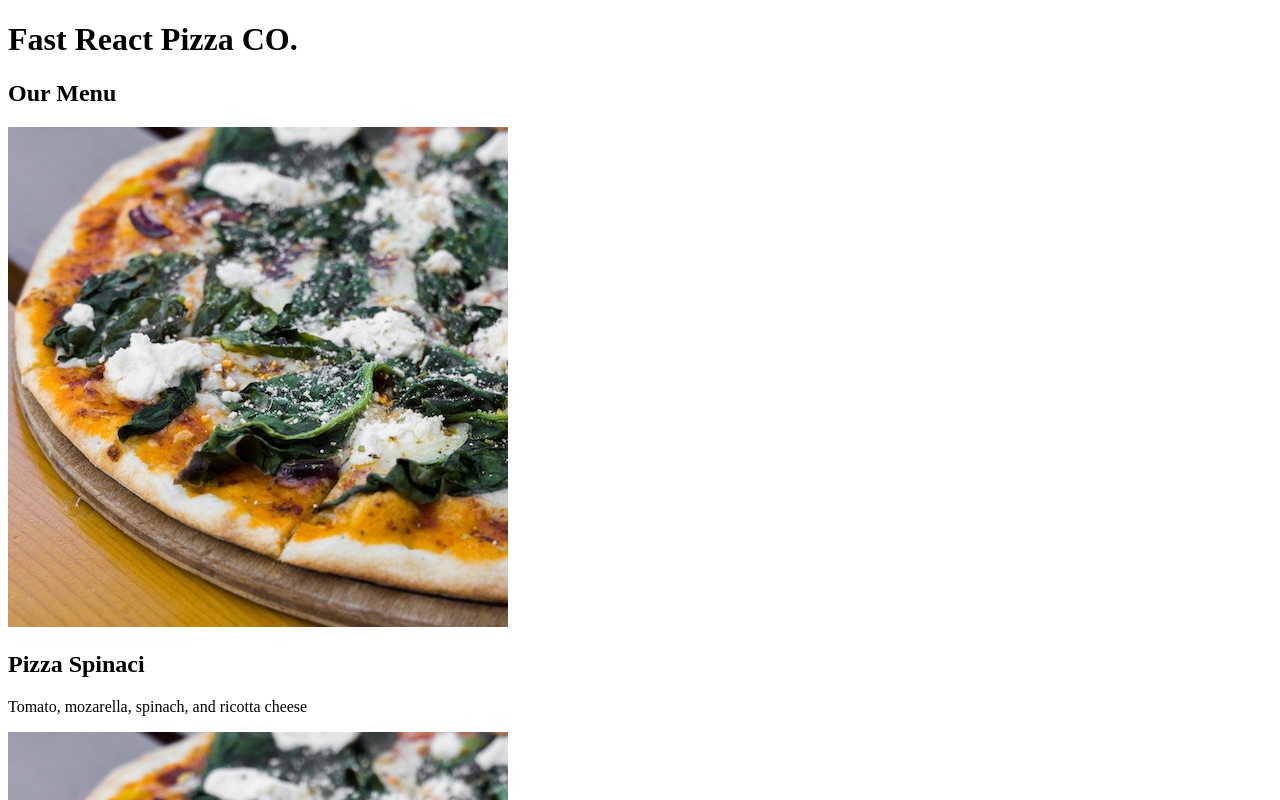
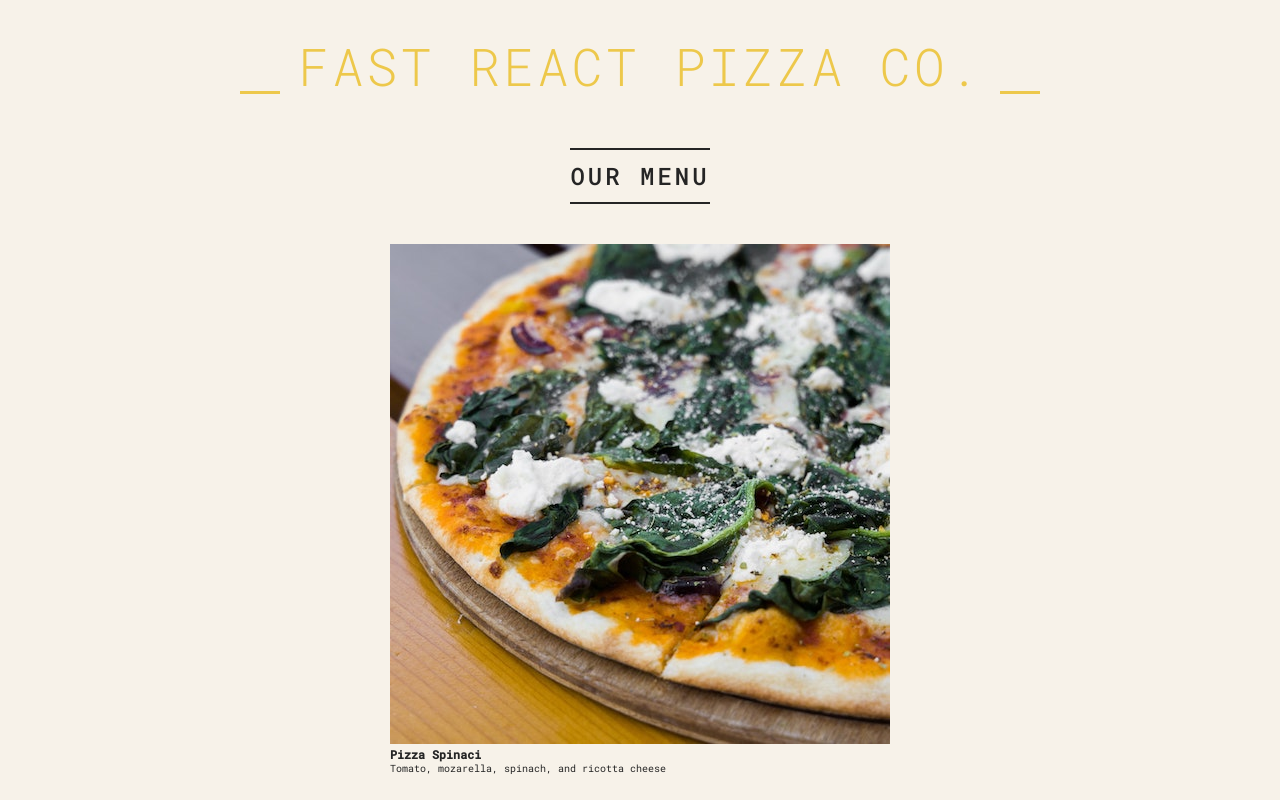
Before and after one commit to Aman11b/pizzaMenu, a React app: page / in a window 1280 px wide. Shown: the top 800 px of the page. Built offline with nearby package versions, Linux system fonts and the light colour scheme.

Commit message:
styling react application

```diff
--- a/src/index.css
+++ b/src/index.css
@@ -1,4 +1,4 @@
-@import url('https://fonts.googleapis.com/css2?family=Roboto+Mono:ital,wght@0,300;0,400;0,500;1,300&display=swap');
+@import url("https://fonts.googleapis.com/css2?family=Roboto+Mono:ital,wght@0,300;0,400;0,500;1,300&display=swap");
 
 * {
   margin: 0;
@@ -11,7 +11,7 @@
 }
 
 body {
-  font-family: 'Roboto Mono', sans-serif;
+  font-family: "Roboto Mono", sans-serif;
   color: #252525;
   font-weight: 400;
   background-color: #f7f2e9;
@@ -55,12 +55,12 @@
 .header h1::before,
 .header h1::after {
   display: block;
-  content: '';
+  content: "";
   height: 3px;
-  width: 12rem;
+  width: 4rem;
   background-color: #edc84b;
   position: absolute;
-  top: calc(50% - 1px);
+  top: calc(90% - 2px);
 }
 
 .header h1::before {
--- a/src/index.js
+++ b/src/index.js
@@ -1,5 +1,6 @@
 import React from "react";
 import ReactDOM from "react-dom/client";
+import "./index.css";
 
 const pizzaData = [
   {
@@ -71,9 +72,10 @@
  * -> imperative approach (JS manually tell all to do)
  * -> declarative appraoch(just describe what ui should look like)
  */
+
 function App() {
   return (
-    <div>
+    <div className="container">
       <Header />
       <Menu />
       <Footer />
@@ -85,21 +87,28 @@
   return (
     <div>
       <img src="pizzas/spinaci.jpg" alt="Pizza Spinaci "></img>
-      <h2>Pizza Spinaci</h2>
+      <h3>Pizza Spinaci</h3>
       <p>Tomato, mozarella, spinach, and ricotta cheese</p>
     </div>
   );
 }
 function Header() {
-  return <h1>Fast React Pizza CO.</h1>;
+  // INLINE CSS
+  // const style = { color: "red", fontSize: "48px", textTransform: "uppercase" };
+  const style = {};
+  return (
+    <header className="header">
+      <h1 style={style}>Fast React Pizza CO.</h1>
+    </header>
+  );
 }
 function Menu() {
   return (
-    <div>
+    <main className="menu">
       <h2>Our Menu</h2>
       <Pizza />
       <Pizza />
-    </div>
+    </main>
   );
 }
 function Footer() {
@@ -117,7 +126,9 @@
   //   alert("sorry");
   // }
   return (
-    <footer>{new Date().toLocaleTimeString()} We're currently open</footer>
+    <footer className="footer">
+      {new Date().toLocaleTimeString()} We're currently open
+    </footer>
   );
 }
 
```
